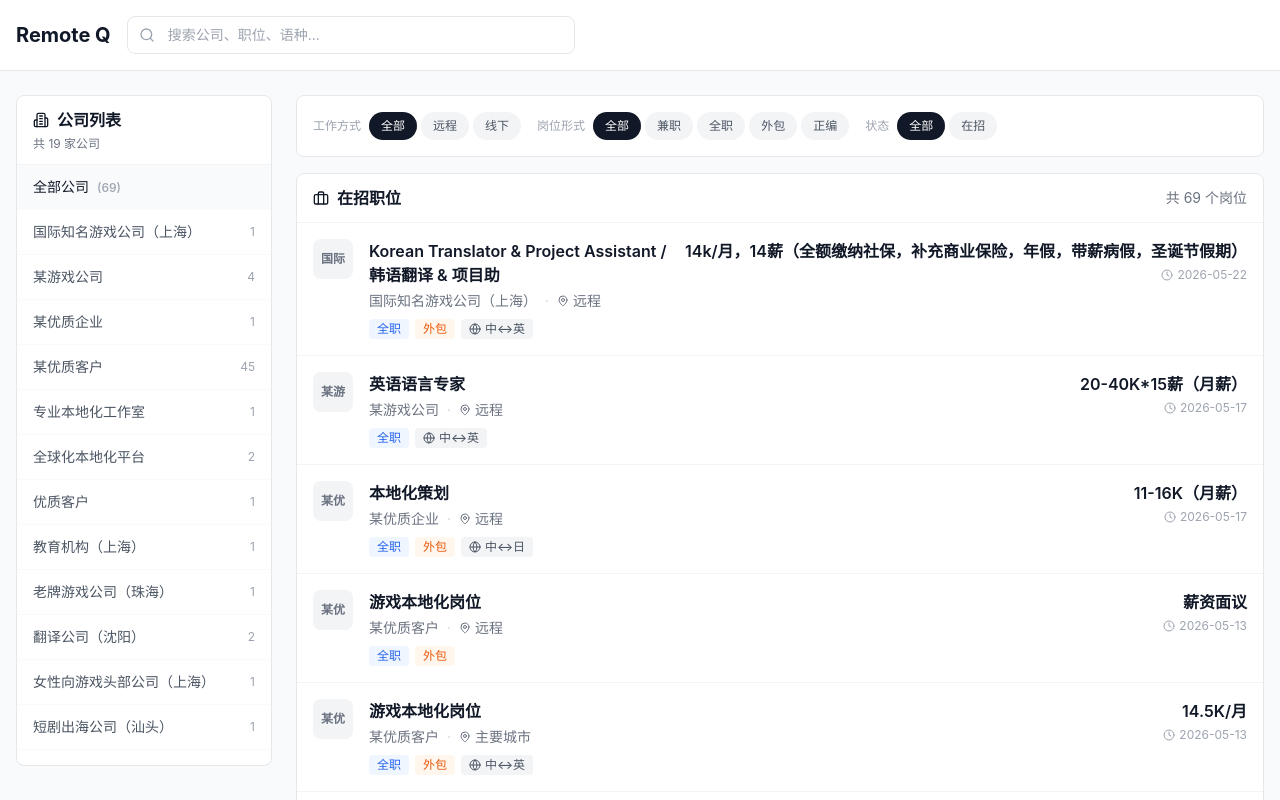
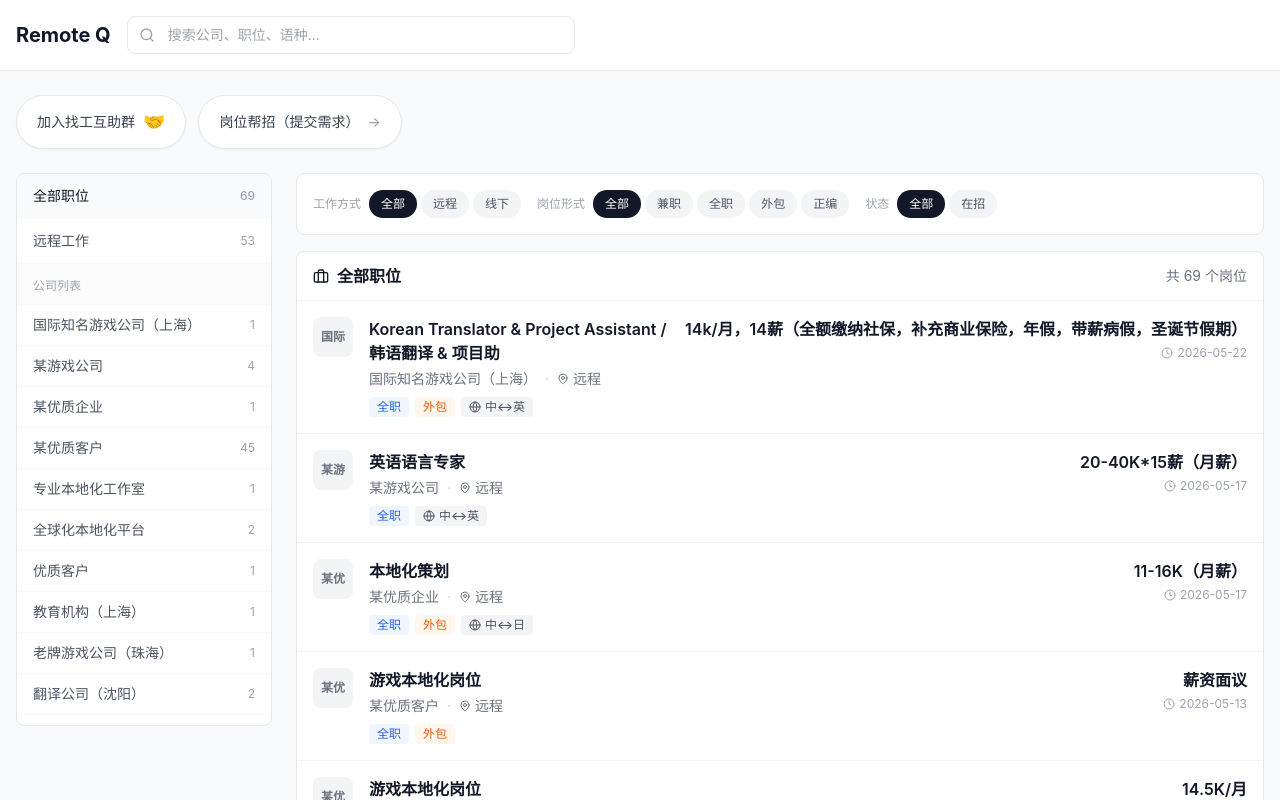
Before and after one commit to quanquan-code/remote-q-web, a React (Vite) app: page /#/jobs in a window 1280 px wide. Shown: the top 800 px of the page. Built offline with nearby package versions, Linux system fonts and the light colour scheme.

Commit message:
refactor: left nav + CTA buttons (join group + post job)

```diff
--- a/src/pages/Jobs.jsx
+++ b/src/pages/Jobs.jsx
@@ -5,9 +5,11 @@ import jobsData from '../data/jobs.json';
 const Jobs = () => {
   const [searchQuery, setSearchQuery] = useState('');
   const [selectedCompany, setSelectedCompany] = useState(null);
+  const [selectedNav, setSelectedNav] = useState('全部职位');
   const [selectedLocation, setSelectedLocation] = useState('全部');
   const [selectedType, setSelectedType] = useState('全部');
   const [selectedStatus, setSelectedStatus] = useState('全部');
+  const [showQrModal, setShowQrModal] = useState(false);
 
   // 筛选选项
   const locationFilters = ['全部', '远程', '线下'];
@@ -32,6 +34,13 @@ const Jobs = () => {
 
   const filteredJobs = useMemo(() => {
     let jobs = jobsData;
+
+    // 左侧导航筛选
+    if (selectedNav === '远程工作') {
+      jobs = jobs.filter(job =>
+        job.location?.includes('远程') || job.type?.some(t => t.includes('线上'))
+      );
+    }
 
     // 搜索
     if (searchQuery) {
@@ -80,7 +89,7 @@ const Jobs = () => {
     }
 
     return jobs;
-  }, [searchQuery, selectedCompany, selectedLocation, selectedType, selectedStatus]);
+  }, [searchQuery, selectedCompany, selectedNav, selectedLocation, selectedType, selectedStatus]);
 
   // 岗位形式标签颜色
   const typeColorMap = {
@@ -93,9 +102,46 @@ const Jobs = () => {
     '正编': 'bg-indigo-50 text-indigo-600'
   };
 
+  // 左侧导航
+  const navItems = [
+    { key: '全部职位', label: '全部职位', count: jobsData.length },
+    { key: '远程工作', label: '远程工作', count: jobsData.filter(j => j.location?.includes('远程') || j.type?.some(t => t.includes('线上'))).length },
+  ];
+
+  // 处理导航切换
+  const handleNavClick = (key) => {
+    setSelectedNav(key);
+    setSelectedCompany(null);
+  };
+
+  // 处理公司点击
+  const handleCompanyClick = (companyName) => {
+    setSelectedCompany(companyName);
+    setSelectedNav('公司');
+  };
+
   return (
     <div className="min-h-screen bg-gray-50">
-      {/* 顶部搜索栏 */}
+      {/* 二维码弹窗 */}
+      {showQrModal && (
+        <div className="fixed inset-0 bg-black/50 flex items-center justify-center z-50" onClick={() => setShowQrModal(false)}>
+          <div className="bg-white rounded-xl p-6 max-w-sm mx-4" onClick={e => e.stopPropagation()}>
+            <h3 className="text-lg font-semibold text-gray-900 mb-4">加入找工互助群</h3>
+            <p className="text-sm text-gray-500 mb-4">扫码添加圈圈微信，拉你进找工互助群</p>
+            <div className="bg-gray-100 rounded-lg w-48 h-48 mx-auto flex items-center justify-center text-gray-400 text-sm">
+              [二维码占位]
+            </div>
+            <button
+              onClick={() => setShowQrModal(false)}
+              className="mt-4 w-full py-2 bg-gray-900 text-white rounded-lg text-sm font-medium hover:bg-gray-800"
+            >
+              关闭
+            </button>
+          </div>
+        </div>
+      )}
+
+      {/* 顶部栏 */}
       <div className="bg-white border-b border-gray-200 sticky top-0 z-10">
         <div className="max-w-7xl mx-auto px-4 py-4">
           <div className="flex items-center gap-4">
@@ -114,34 +160,60 @@ const Jobs = () => {
         </div>
       </div>
 
-      <div className="max-w-7xl mx-auto px-4 py-6">
+      {/* CTA 按钮区域 */}
+      <div className="max-w-7xl mx-auto px-4 pt-6">
+        <div className="flex gap-3 mb-6">
+          <button
+            onClick={() => setShowQrModal(true)}
+            className="flex items-center gap-2 px-5 py-3 bg-white border border-gray-200 rounded-full text-sm font-medium text-gray-700 hover:bg-gray-50 transition-colors shadow-sm"
+          >
+            <span>加入找工互助群</span>
+            <span className="text-lg">🤝</span>
+          </button>
+          <a
+            href="https://my.feishu.cn/share/base/form/shrcnYRafbYwZdamWrbs3Tf1cfzCjngh"
+            target="_blank"
+            rel="noopener noreferrer"
+            className="flex items-center gap-2 px-5 py-3 bg-white border border-gray-200 rounded-full text-sm font-medium text-gray-700 hover:bg-gray-50 transition-colors shadow-sm"
+          >
+            <span>岗位帮招（提交需求）</span>
+            <span className="text-gray-400">→</span>
+          </a>
+        </div>
+      </div>
+
+      <div className="max-w-7xl mx-auto px-4 pb-6">
         <div className="flex gap-6">
-          {/* 左侧公司列表 */}
+          {/* 左侧导航 */}
           <div className="w-64 shrink-0">
             <div className="bg-white rounded-lg border border-gray-200 overflow-hidden">
-              <div className="px-4 py-3 border-b border-gray-100">
-                <h2 className="font-semibold text-gray-900 flex items-center gap-2">
-                  <Building2 className="w-4 h-4" />
-                  公司列表
-                </h2>
-                <p className="text-xs text-gray-500 mt-1">共 {companies.length} 家公司</p>
-              </div>
-              <div className="max-h-[calc(100vh-200px)] overflow-y-auto">
+              {/* 导航项 */}
+              {navItems.map(item => (
                 <button
-                  onClick={() => setSelectedCompany(null)}
-                  className={`w-full px-4 py-3 text-left text-sm transition-colors border-b border-gray-50 ${
-                    selectedCompany === null ? 'bg-gray-50 text-gray-900 font-medium' : 'text-gray-600 hover:bg-gray-50'
+                  key={item.key}
+                  onClick={() => handleNavClick(item.key)}
+                  className={`w-full px-4 py-3 text-left text-sm transition-colors border-b border-gray-50 flex items-center justify-between ${
+                    selectedNav === item.key ? 'bg-gray-50 text-gray-900 font-medium' : 'text-gray-600 hover:bg-gray-50'
                   }`}
                 >
-                  全部公司
-                  <span className="ml-2 text-xs text-gray-400">({jobsData.length})</span>
+                  <span>{item.label}</span>
+                  <span className="text-xs text-gray-400">{item.count}</span>
                 </button>
+              ))}
+
+              {/* 公司列表标题 */}
+              <div className="px-4 py-2 border-b border-gray-50 bg-gray-50/50">
+                <span className="text-xs font-medium text-gray-400">公司列表</span>
+              </div>
+
+              {/* 公司项 */}
+              <div className="max-h-[calc(100vh-380px)] overflow-y-auto">
                 {companies.map(company => (
                   <button
                     key={company.name}
-                    onClick={() => setSelectedCompany(company.name)}
-                    className={`w-full px-4 py-3 text-left text-sm transition-colors border-b border-gray-50 ${
-                      selectedCompany === company.name ? 'bg-gray-50 text-gray-900 font-medium' : 'text-gray-600 hover:bg-gray-50'
+                    onClick={() => handleCompanyClick(company.name)}
+                    className={`w-full px-4 py-2.5 text-left text-sm transition-colors border-b border-gray-50 ${
+                      selectedCompany === company.name && selectedNav === '公司' ? 'bg-gray-50 text-gray-900 font-medium' : 'text-gray-600 hover:bg-gray-50'
                     }`}
                   >
                     <div className="flex items-center justify-between">
@@ -223,7 +295,7 @@ const Jobs = () => {
               <div className="px-4 py-3 border-b border-gray-100 flex items-center justify-between">
                 <h2 className="font-semibold text-gray-900 flex items-center gap-2">
                   <Briefcase className="w-4 h-4" />
-                  在招职位
+                  {selectedNav === '公司' ? selectedCompany : selectedNav}
                 </h2>
                 <span className="text-sm text-gray-500">共 {filteredJobs.length} 个岗位</span>
               </div>
```
